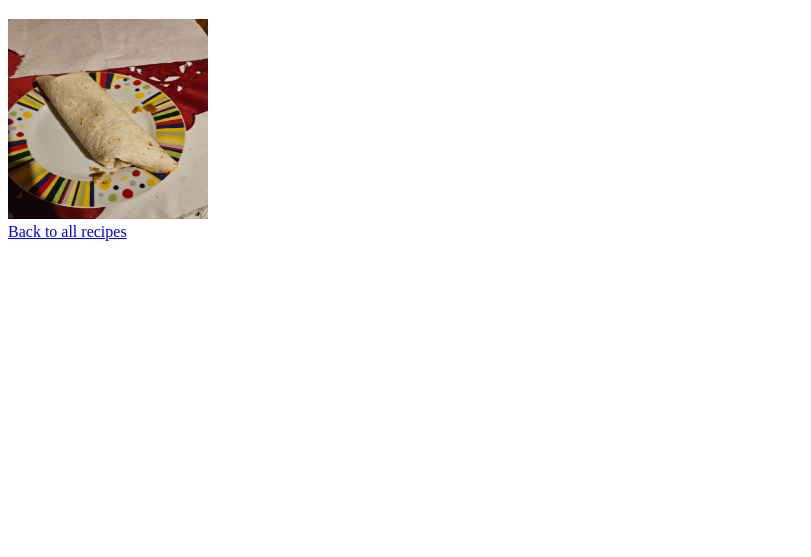
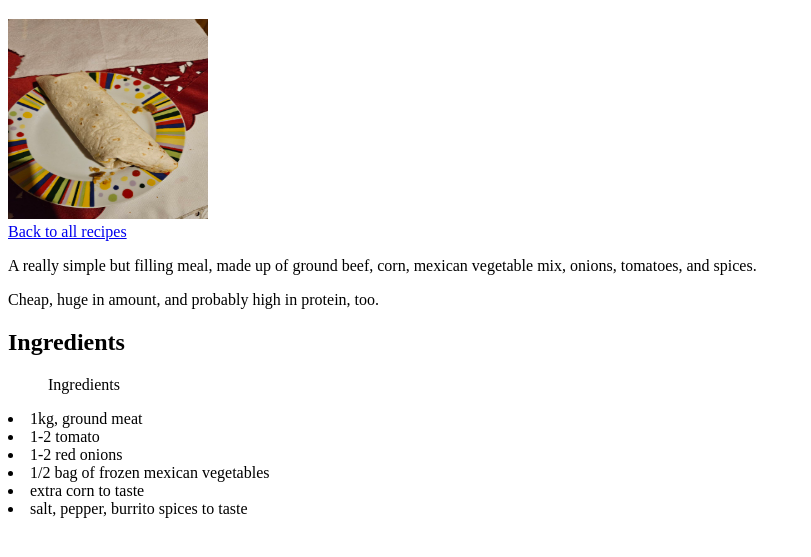
Before and after one commit to GulbyLT/odin-recipes, a plain HTML site: page recipes/burrito.html in a window 1280 px wide. Shown: the part 79-636 px from the top of the page, without its empty margins (0-811 px from the left). Drawn offline with Linux system fonts and the light colour scheme.

Commit message:
Add header and list for ingredients

```diff
--- a/recipes/burrito.html
+++ b/recipes/burrito.html
@@ -7,10 +7,18 @@
 </head>
 <body>
     <h1>Gulby burrito</h1><br>
+        <img src="gulburrito.jpg" alt="a really pathetic looking wrapped tortilla" width="200" height="200"><br>
+        <a href="../odin-recipes/index.html">Back to all recipes</a>
+        <p>A really simple but filling meal, made up of ground beef, corn, mexican vegetable mix, onions, tomatoes, and spices.</p>
+        <p>Cheap, huge in amount, and probably high in protein, too.</p>
 
-        <img src="gulburrito.jpg" alt="a really pathetic looking wrapped tortilla" width="200" height="200"><br>
-
-
-    <a href="../odin-recipes/index.html">Back to all recipes</a>
+        <h2>Ingredients</h2>
+            <ul>Ingredients</ul>
+            <li>1kg, ground meat</li>
+            <li>1-2 tomato</li>
+            <li>1-2 red onions</li>
+            <li>1/2 bag of frozen mexican vegetables</li>
+            <li>extra corn to taste</li>
+            <li>salt, pepper, burrito spices to taste</li>
 </body>
 </html>
```
